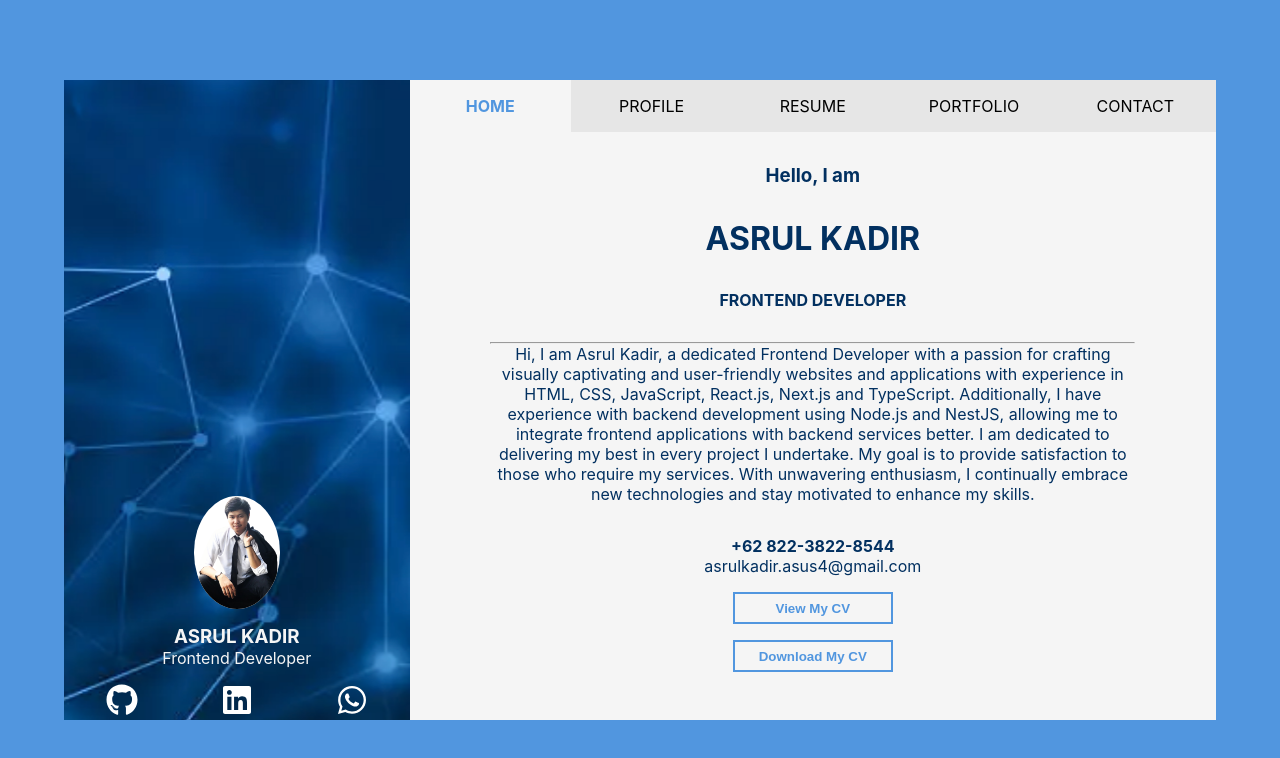
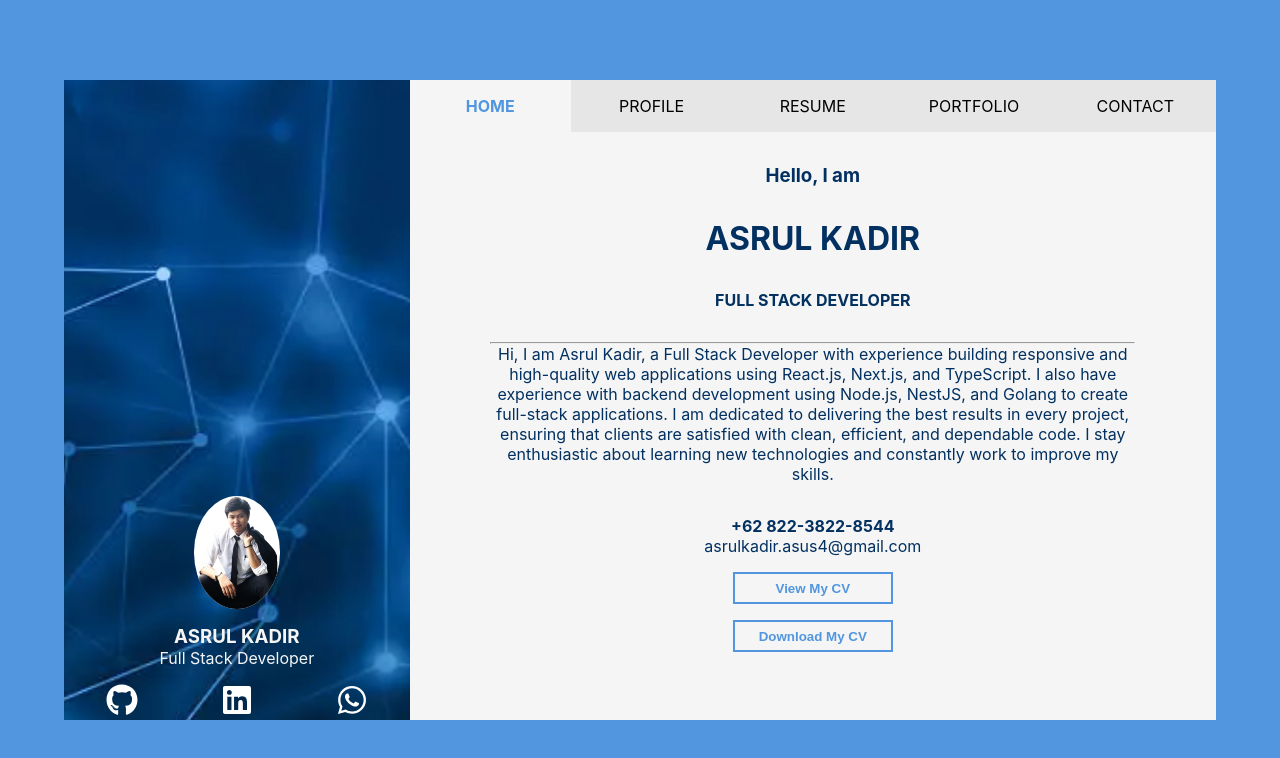
Before and after one commit to asrulkadir/my-web-portfolio, a React (Create React App) app: page / in a window 1280 px wide. Shown: the top 758 px of the page. Built offline with nearby package versions, Linux system fonts and the light colour scheme.

Commit message:
update cv and profile

```diff
--- a/src/components/Layout/index.tsx
+++ b/src/components/Layout/index.tsx
@@ -138,7 +138,7 @@ const Layout = ({ children }: { children: ReactNode }) => {
             <img src={ProfilePicture} alt="" />
             <Name>
               <h3>ASRUL KADIR</h3>
-              <p>Frontend Developer</p>
+              <p>Full Stack Developer</p>
             </Name>
             <div>
               <a
--- a/src/pages/home/index.tsx
+++ b/src/pages/home/index.tsx
@@ -69,18 +69,13 @@ const Home = () => {
         <HomeWrapper>
           <h3>Hello, I am</h3>
           <h1>ASRUL KADIR</h1>
-          <h4>FRONTEND DEVELOPER</h4>
+          <h4>FULL STACK DEVELOPER</h4>
           <hr />
           <p>
-            Hi, I am Asrul Kadir, a dedicated Frontend Developer with a passion
-            for crafting visually captivating and user-friendly websites and
-            applications with experience in HTML, CSS, JavaScript, React.js, Next.js
-            and TypeScript. Additionally, I have experience with backend development using Node.js and NestJS,
-            allowing me to integrate frontend applications with backend services better.
-            I am dedicated to delivering my best in every
-            project I undertake. My goal is to provide satisfaction to those who
-            require my services. With unwavering enthusiasm, I continually
-            embrace new technologies and stay motivated to enhance my skills.
+          Hi, I am Asrul Kadir, a Full Stack Developer with experience building responsive and high-quality web applications using React.js, Next.js, and TypeScript.
+          I also have experience with backend development using Node.js, NestJS, and Golang to create full-stack applications.
+          I am dedicated to delivering the best results in every project, ensuring that clients are satisfied with clean, efficient, and dependable code.
+          I stay enthusiastic about learning new technologies and constantly work to improve my skills.
           </p>
           <h4>+62 822-3822-8544</h4>
           <p>asrulkadir.asus4@gmail.com</p>
--- a/src/utils/dataSkill.ts
+++ b/src/utils/dataSkill.ts
@@ -116,7 +116,7 @@ export const skills = [
   "Node.js",
   "NestJS",
   "Express.js",
-  "Prisma",
+  "Prisma ORM",
   "PostgreSQL",
   "MongoDB",
   "Docker",
```
Also changed, not shown: 1 other file (tests, documents, lock files or other folders).
